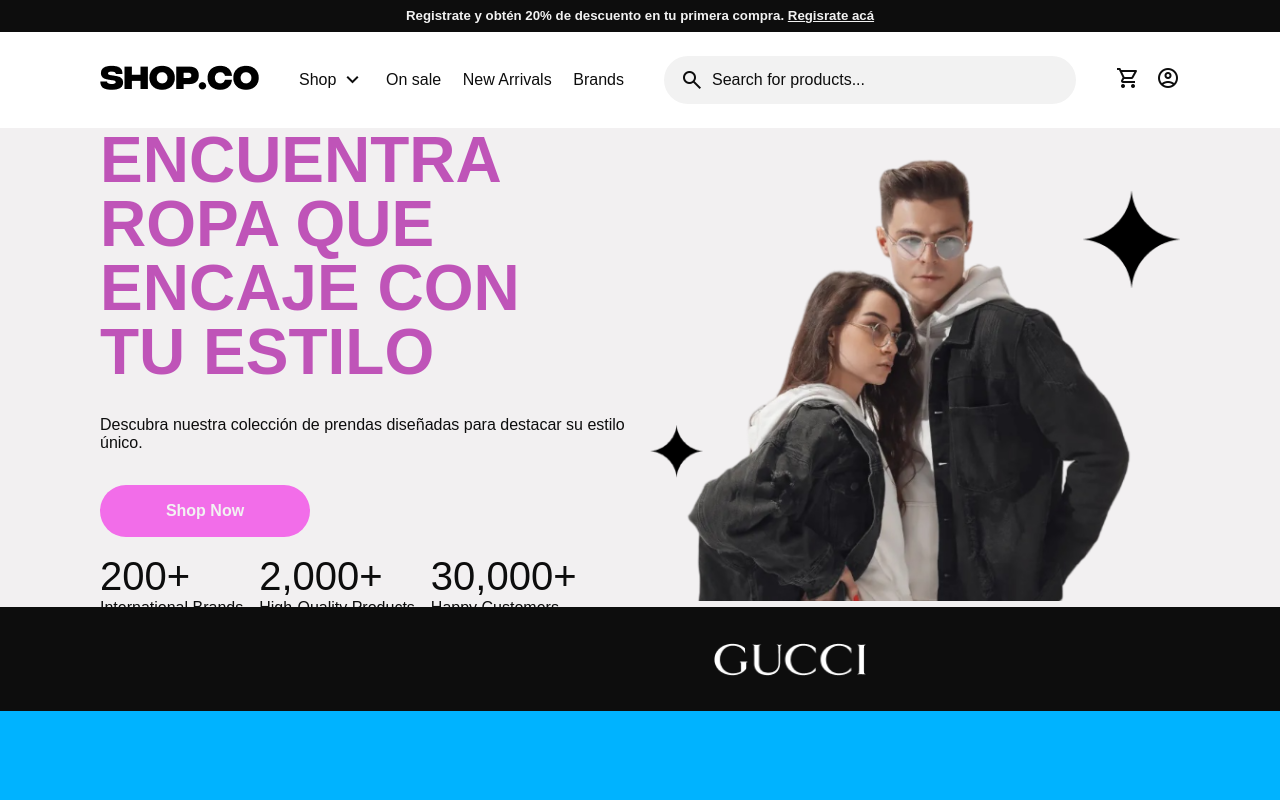
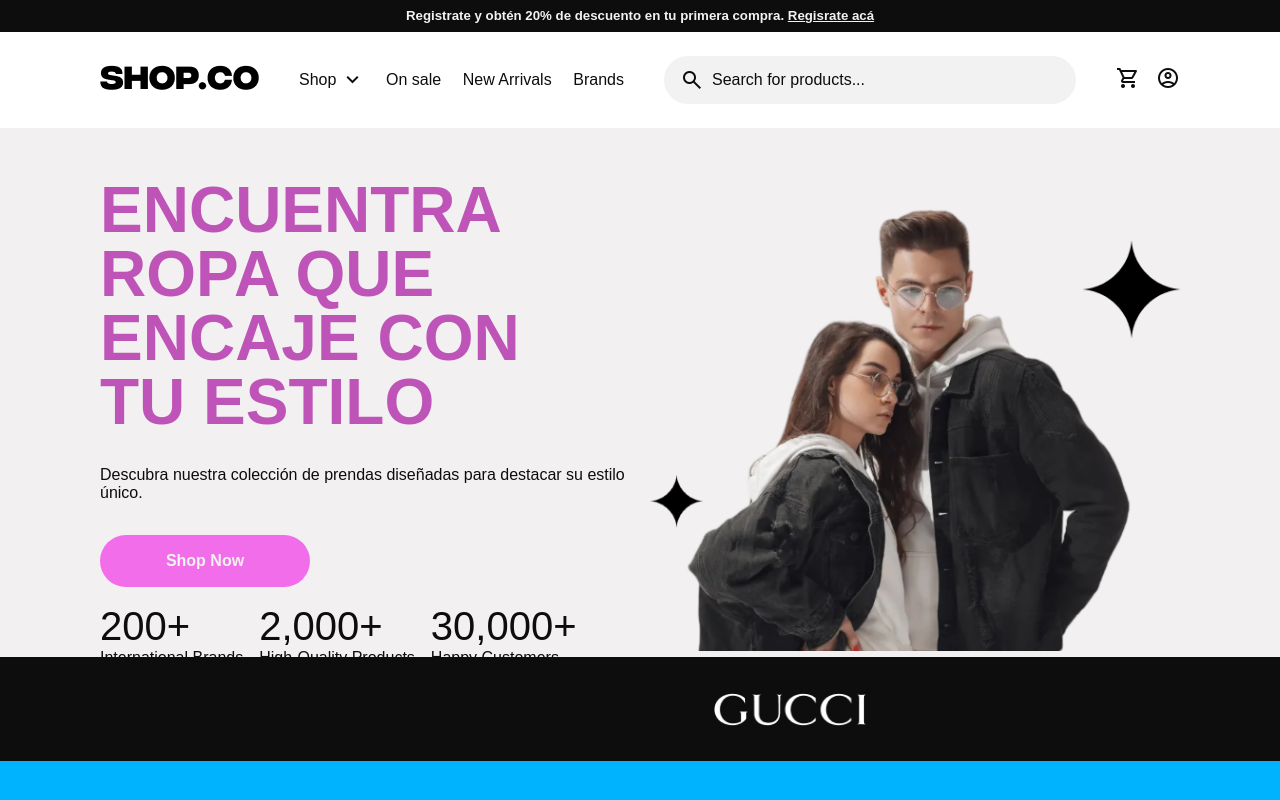
Before and after one commit to SantiagoDam2024-25/Shop_Co, a plain HTML site: page Index.html in a window 1280 px wide. Shown: the top 800 px of the page. Drawn offline with nearby package versions, Linux system fonts and the light colour scheme; files whose address does not match are found by name.

Commit message:
ADD cursor and padding

```diff
--- a/Public/Css/Header/header.css
+++ b/Public/Css/Header/header.css
@@ -53,6 +53,7 @@
             margin: 0;
             list-style-type: none;
             color:  var(--f-color-dark);
+            cursor: pointer;
 
             a{
                 color:  var(--f-color-dark);
--- a/Public/Css/Main/Home.css
+++ b/Public/Css/Main/Home.css
@@ -2,9 +2,9 @@
         max-width: 100vw;
         height: 100%;
         max-height: 100svh;
-        padding: 0 100px;
+        padding: 50px 100px 0;
         display: flex;
-        justify-content: center;
+        justify-content: space-between;
         flex-wrap: wrap;
         background-color: var(--f-color-background);
 
@@ -41,6 +41,7 @@
                 border-radius: 4rem;
                 font-weight: bold;
                 color: var(--f-color-light);
+                cursor: pointer;
             }
 
             .section_text_data{
@@ -70,7 +71,7 @@
             img{
                 width: 100%;
                 max-height: 750px;
-                object-fit: contain;
+                object-fit: cover;
             }
         }
 
```
